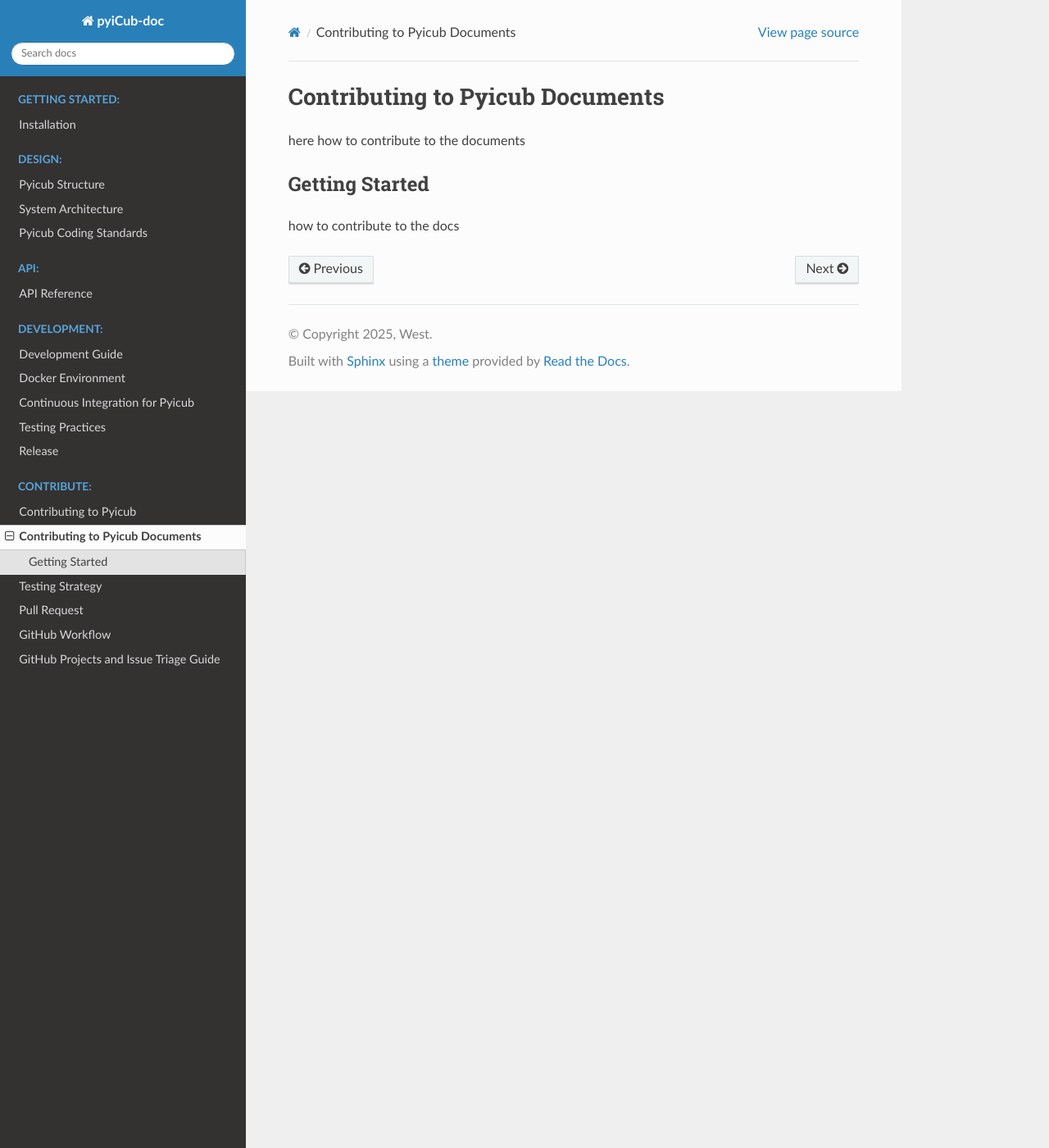
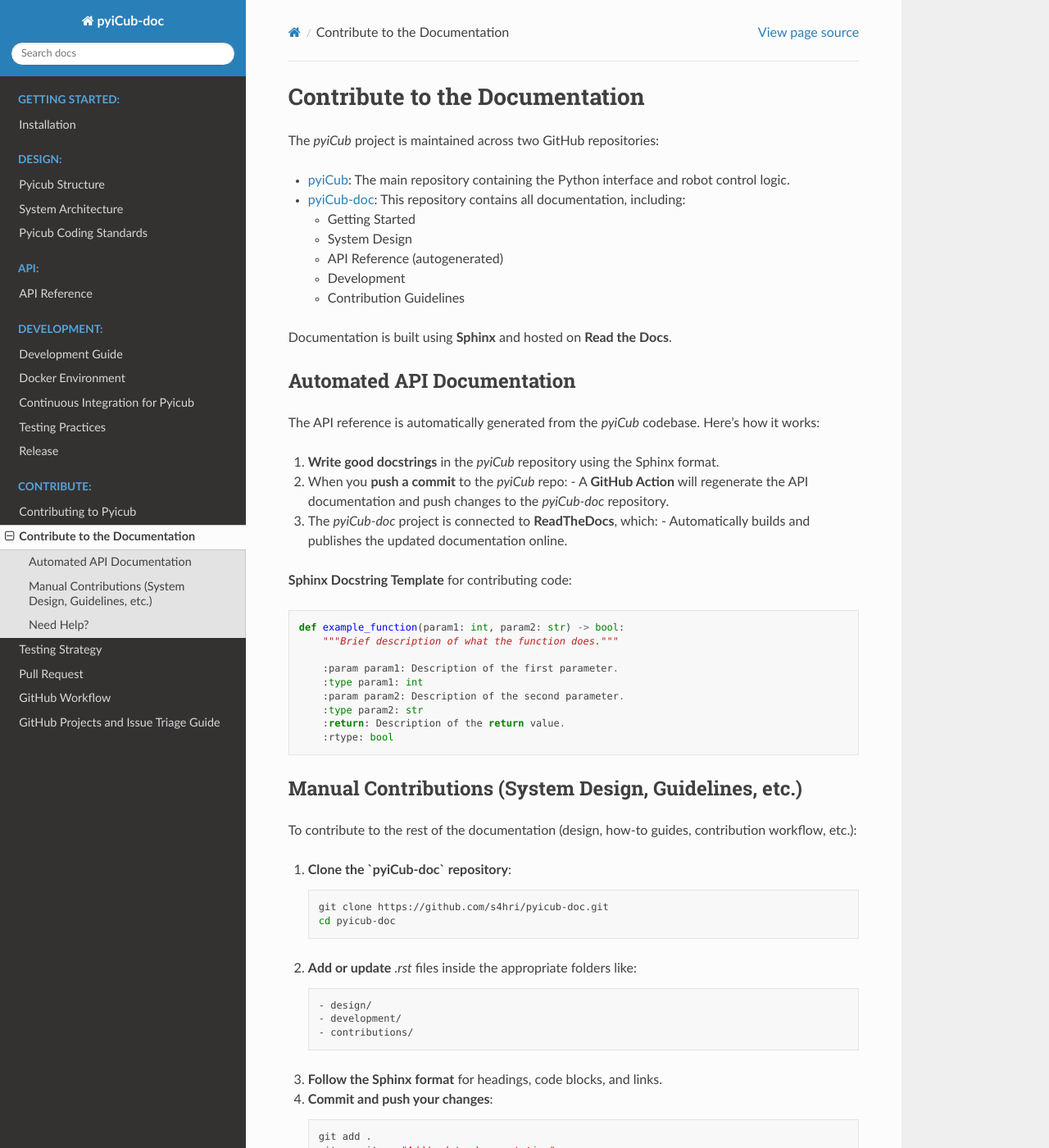
Before and after one commit to Mohammad-Gharb/pyiCub-doc, a Sphinx documentation site: the page built from source/contributions/doc_contribution.rst, in a window 1280 px wide and 1400 px high. Shown: the whole window at 82% size. Built offline with Sphinx 7.4.7 and the Read the Docs theme 3.1.0, drawn with Linux system fonts in a browser that asks for light colours; some of the changed text lies outside the part shown.

Commit message:
added how to contrinute

```diff
--- a/source/contributions/doc_contribution.rst
+++ b/source/contributions/doc_contribution.rst
@@ -1,10 +1,83 @@
-Contributing to Pyicub Documents
+Contribute to the Documentation
 ======================================
-here how to contribute to the documents
+
+The `pyiCub` project is maintained across two GitHub repositories:
+
+- `pyiCub <https://github.com/s4hri/pyicub>`_: The main repository containing the Python interface and robot control logic.
+- `pyiCub-doc <https://github.com/Mohammad-Gharb/pyiCub-doc/blob/main/source/api/pyicub.rst>`_: This repository contains all documentation, including:
+
+  - Getting Started
+  - System Design
+  - API Reference (autogenerated)
+  - Development
+  - Contribution Guidelines
+
+Documentation is built using **Sphinx** and hosted on **Read the Docs**.
+
+Automated API Documentation
+----------------------------
+
+The API reference is automatically generated from the `pyiCub` codebase. Here's how it works:
+
+1. **Write good docstrings** in the `pyiCub` repository using the Sphinx format.
+2. When you **push a commit** to the `pyiCub` repo:
+   - A **GitHub Action** will regenerate the API documentation and push changes to the `pyiCub-doc` repository.
+3. The `pyiCub-doc` project is connected to **ReadTheDocs**, which:
+   - Automatically builds and publishes the updated documentation online.
+
+**Sphinx Docstring Template** for contributing code:
+
+.. code-block:: python
+
+    def example_function(param1: int, param2: str) -> bool:
+        """Brief description of what the function does."""
+
+        :param param1: Description of the first parameter.
+        :type param1: int
+        :param param2: Description of the second parameter.
+        :type param2: str
+        :return: Description of the return value.
+        :rtype: bool
+
+Manual Contributions (System Design, Guidelines, etc.)
+------------------------------------------------------
+
+To contribute to the rest of the documentation (design, how-to guides, contribution workflow, etc.):
+
+1. **Clone the `pyiCub-doc` repository**:
+
+   .. code-block:: bash
+
+      git clone https://github.com/s4hri/pyicub-doc.git
+      cd pyicub-doc
+
+2. **Add or update** `.rst` files inside the appropriate folders like:
+
+   .. code-block:: text
+
+      - design/
+      - development/
+      - contributions/
+
+3. **Follow the Sphinx format** for headings, code blocks, and links.
+
+4. **Commit and push your changes**:
+
+   .. code-block:: bash
+
+      git add .
+      git commit -m "Add/update documentation"
+      git push origin <your-branch>
+
+Once changes are pushed to the ``main`` branch (or another branch tracked by ReadTheDocs), the documentation site will be automatically rebuilt and published.
+
+Need Help?
+----------
 
 
-Getting Started
----------------
+Check out:
 
+- `Sphinx reStructuredText syntax <https://www.sphinx-doc.org/en/master/usage/restructuredtext/basics.html>`_
+- `Read the Docs guide <https://docs.readthedocs.io/en/stable/>`_
 
-how to contribute to the docs
+We welcome your contributions to make the documentation clearer and more complete!
```
Also changed, not shown: source/design/system_architecture.rst (+8 -0 lines), source/development/continuous_integration.rst (+0 -31 lines), source/index.rst (+11 -2 lines), source/_static/pyicub_design.jpg (added).
